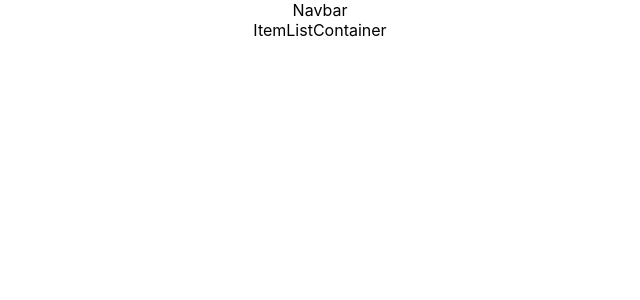
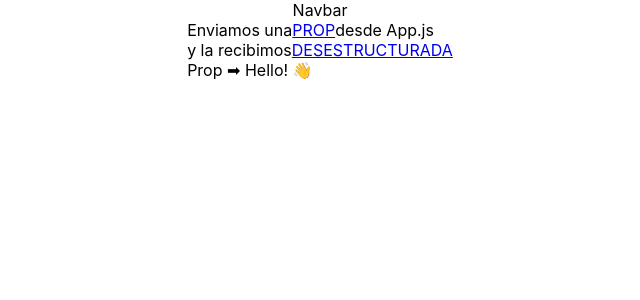
Before and after one commit to SmaelNicolas/Ej_1raEntrega_ReactJs, a React (Create React App) app: page / in a window 1280 px wide. Shown: the top 300 px of the page, without its empty margins (320-960 px from the left). Built offline with nearby package versions, Linux system fonts and the light colour scheme.

Commit message:
content itemListContainer

```diff
--- a/src/components/ItemListContainer/ItemListContainer.jsx
+++ b/src/components/ItemListContainer/ItemListContainer.jsx
@@ -1,5 +1,29 @@
 import "./itemListContainer.css";
 
-export const ItemListContainer = () => {
-	return <div>ItemListContainer</div>;
+export const ItemListContainer = ({ greeting }) => {
+	return (
+		<div className='container--ItemListContainer'>
+			<div className='container--ItemListContainer--text'>
+				Enviamos una
+				<a
+					className='itemListContainer--link'
+					href='https://beta.reactjs.org/learn/passing-props-to-a-component'>
+					PROP
+				</a>
+				desde App.js
+			</div>
+			<div className='container--ItemListContainer--text'>
+				y la recibimos
+				<a
+					className='itemListContainer--link'
+					href='https://developer.mozilla.org/es/docs/Web/JavaScript/Reference/Operators/Destructuring_assignment'>
+					DESESTRUCTURADA
+				</a>
+			</div>
+			<div className='container--ItemListContainer--text'>
+				Prop ➡
+				<span className='itemListcontainer--prop'> {greeting} </span>
+			</div>
+		</div>
+	);
 };
```
